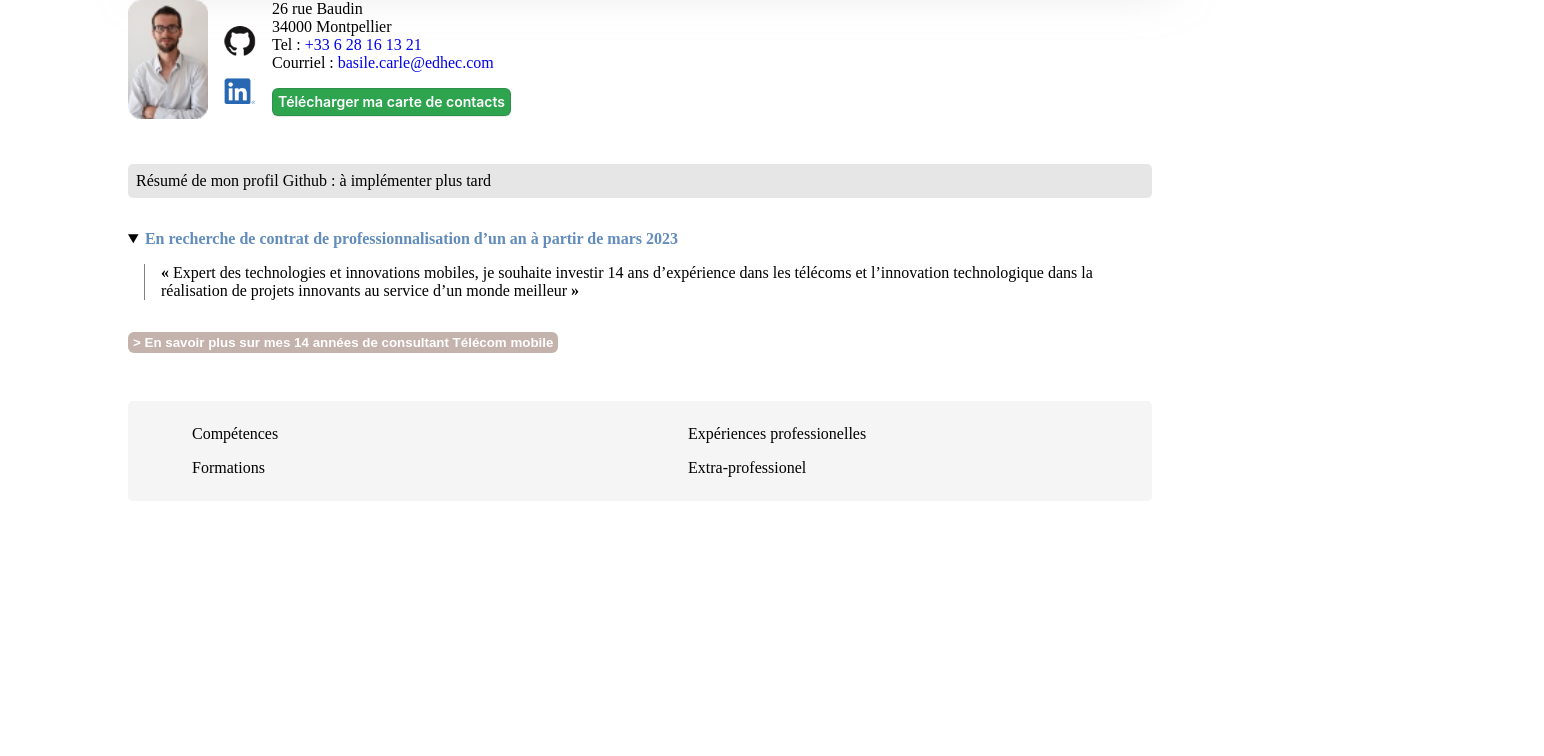
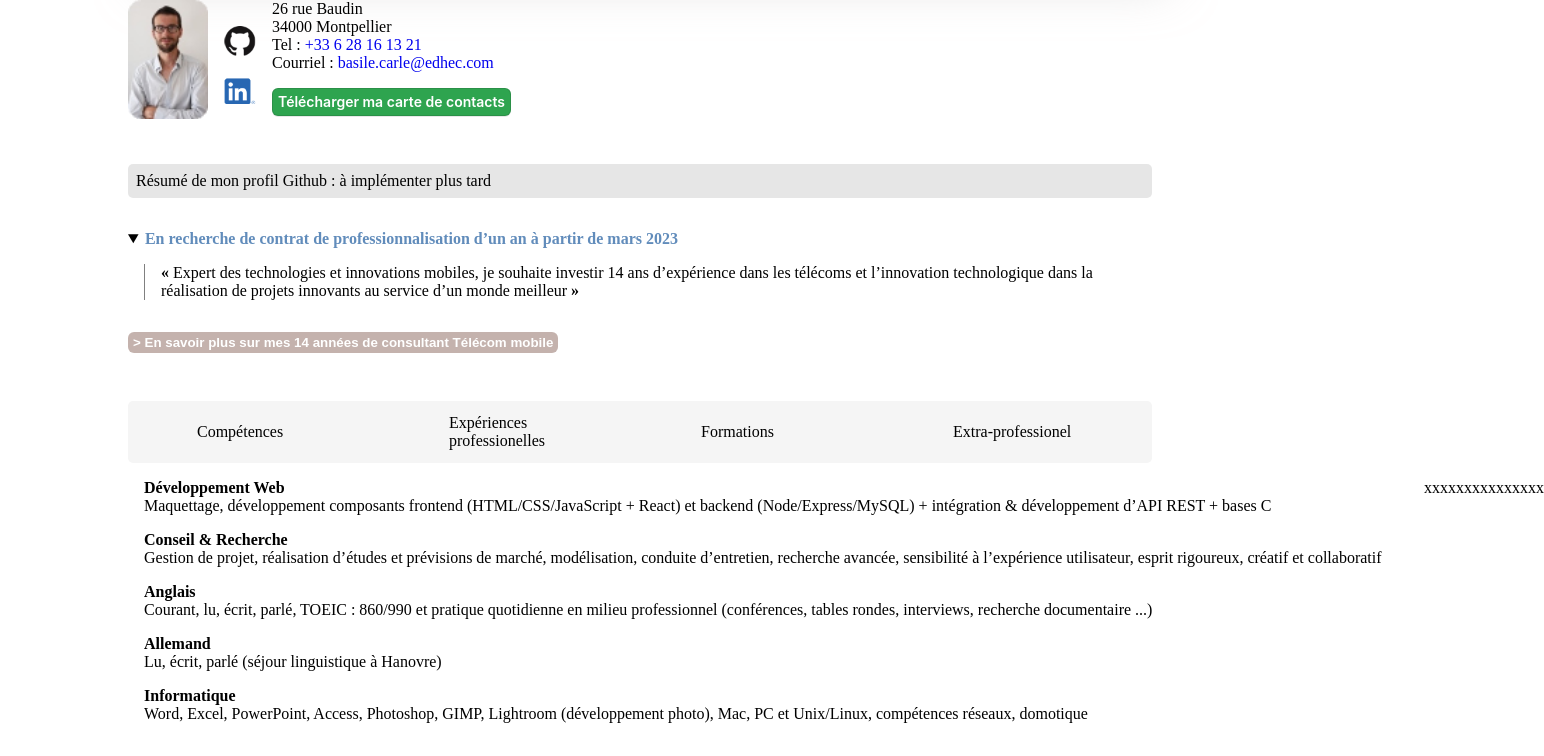
Before and after one commit to bebaile/CV-Basile-Carle, a React (Vite) app in the folder frontend/: page / in a window 1280 px wide. Shown: the part 91-847 px from the top of the page, 1544 px wide, since content can reach past the window. Before the commit the page ends 800 px from the top, so only its background shows below. Built offline with nearby package versions, Linux system fonts and the light colour scheme.

Commit message:
rempli contenu sections compétences

```diff
--- a/frontend/src/App.css
+++ b/frontend/src/App.css
@@ -173,6 +173,8 @@
   min-width: 375px - 1rem;
   max-width: 1024px;
   margin: 1rem;
+  display: flex;
+  flex-direction: column;
 }
 
 .onglet {
@@ -180,11 +182,32 @@
   justify-content: space-around;
   border-radius: 5px;
   background-color: whitesmoke;
-  padding: 1rem;
+  padding: 0.5rem;
   flex-wrap: wrap;
+  align-items: center;
 }
 
 .onglet div {
-  margin: 0.5rem;
-  width: 50vh;
+  margin: 0.3rem;
+  width: 130px;
 }
+
+.section-content-container {
+  display: flex;
+  width: 100%;
+  padding: 1rem;
+}
+
+.section-content-container div {
+  /* margin: 1rem; */
+  width: 100vw;
+  /* overflow: scroll; */
+}
+
+.section-content-container div article {
+  margin: 0 0 1rem 0;
+}
+
+.sub-section-title {
+  font-weight: bold;
+}
--- a/frontend/src/components/CvSections.jsx
+++ b/frontend/src/components/CvSections.jsx
@@ -10,6 +10,52 @@ function CvSections() {
           <div>Formations</div>
           <div>Extra-professionel</div>
         </div>
+        <div className="section-content-container">
+          <div className="competences">
+            <article>
+              <div className="sub-section-title">Développement Web</div>
+              <div className="sub-section-content">
+                Maquettage, développement composants frontend
+                (HTML/CSS/JavaScript + React) et backend (Node/Express/MySQL) +
+                intégration & développement d’API REST + bases C
+              </div>
+            </article>
+            <article>
+              <div className="sub-section-title">Conseil & Recherche</div>
+              <div className="sub-section-content">
+                Gestion de projet, réalisation d’études et prévisions de marché,
+                modélisation, conduite d’entretien, recherche avancée,
+                sensibilité à l’expérience utilisateur, esprit rigoureux,
+                créatif et collaboratif
+              </div>
+            </article>
+            <article>
+              <div className="sub-section-title">Anglais</div>
+              <div className="sub-section-content">
+                Courant, lu, écrit, parlé, TOEIC : 860/990 et pratique
+                quotidienne en milieu professionnel (conférences, tables rondes,
+                interviews, recherche documentaire ...)
+              </div>
+            </article>
+            <article>
+              <div className="sub-section-title">Allemand</div>
+              <div className="sub-section-content">
+                Lu, écrit, parlé (séjour linguistique à Hanovre)
+              </div>
+            </article>
+            <article>
+              <div className="sub-section-title">Informatique</div>
+              <div className="sub-section-content">
+                Word, Excel, PowerPoint, Access, Photoshop, GIMP, Lightroom
+                (développement photo), Mac, PC et Unix/Linux, compétences
+                réseaux, domotique
+              </div>
+            </article>
+          </div>
+          <div className="experiences-professionnelles">xxxxx</div>
+          <div className="formations">xxxxx</div>
+          <div className="Extra-professionel">xxxxx</div>
+        </div>
       </div>
     </div>
   );
```
